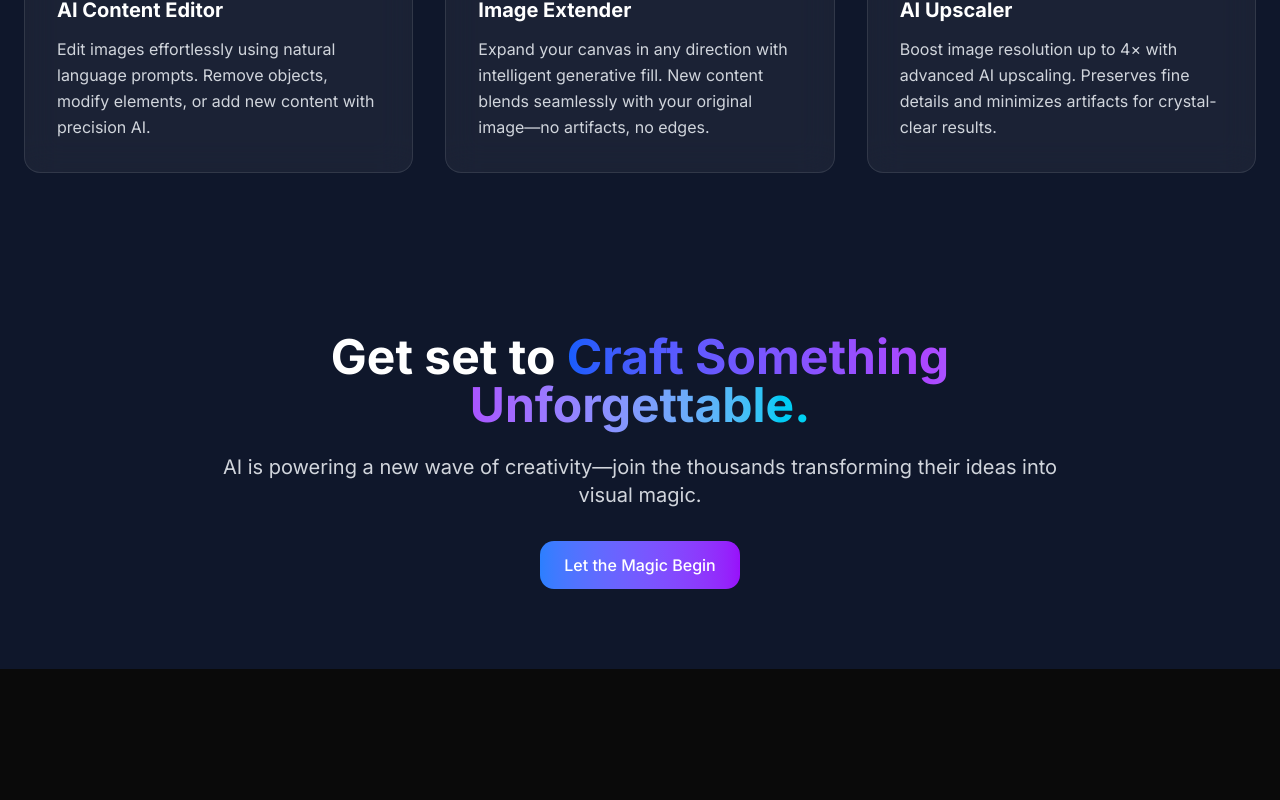
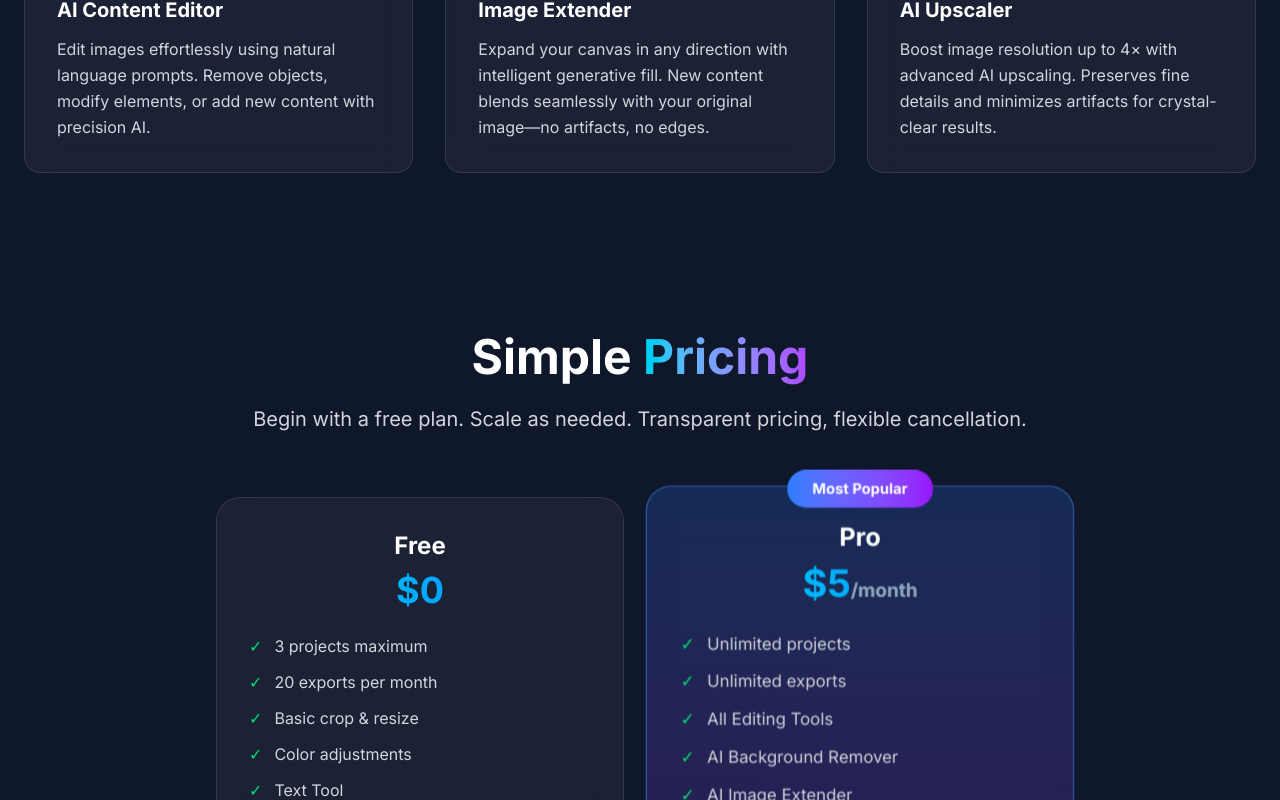
Before and after one commit to aryangupta02092002/Pixxential, a Next.js app: page / in a window 1280 px wide. Shown: the part 2000-2800 px from the top of the page. Before the commit the page ends 2669 px from the top, so only its background shows below. Built offline with nearby package versions, Linux system fonts and the light colour scheme; no server answers.

Commit message:
Pricing updated

```diff
--- a/app/page.jsx
+++ b/app/page.jsx
@@ -2,6 +2,7 @@
 
 import FeaturesSection from "@/components/features";
 import HeroSection from "@/components/hero";
+import Pricing from "@/components/pricing";
 import { Button } from "@/components/ui/button";
 import Image from "next/image";
 import Link from "next/link";
@@ -42,7 +43,7 @@
       {/* Features */}
       <FeaturesSection />
 
-      {/* Pricing */}
+      <Pricing/>
 
       <section className="py-20 text-center">
         <div className="max-w-4xl mx-auto px-6">
--- /dev/null
+++ b/components/pricing.jsx
@@ -0,0 +1,144 @@
+import { useAuth } from "@clerk/nextjs";
+import React, { useState } from "react";
+import { Button } from "./ui/button";
+import { useIntersectionObserver } from "@/hooks/use-intersection-observer";
+
+const PricingCard = ({
+    id,
+    plan,
+    price,
+    features,
+    featured = false,
+    planId,
+    buttonText,
+}) => {
+    const [ref, isVisible] = useIntersectionObserver();
+    const [isHovered, setIsHovered] = useState(false);
+    const { has } = useAuth();
+
+    // Check if user has this specific plan
+    const isCurrentPlan = id ? has?.({ plan: id }) : false;
+
+    const handlePopup = async () => {
+        if (isCurrentPlan) return; // Don't open checkout for current plan
+
+        try {
+            if (window.Clerk && window.Clerk.__internal_openCheckout) {
+                await window.Clerk.__internal_openCheckout({
+                    planId: planId,
+                    planPeriod: "month",
+                    subscriberType: "user",
+                });
+            }
+        } catch (error) {
+            console.error("Checkout error:", error);
+        }
+    };
+
+    return (
+        <div
+            ref={ref}
+            className={`relative backdrop-blur-lg border rounded-3xl p-8 transition-all duration-700 cursor-pointer ${featured
+                    ? "bg-gradient-to-b from-blue-500/20 to-purple-600/20 border-blue-400/50 scale-105"
+                    : "bg-white/5 border-white/10"
+                } ${isVisible ? "opacity-100 translate-y-0" : "opacity-0 translate-y-10"} ${isHovered ? "transform scale-115 rotate-1 z-10" : ""
+                }`}
+            onMouseEnter={() => setIsHovered(true)}
+            onMouseLeave={() => setIsHovered(false)}
+        >
+            {featured && (
+                <div className="absolute -top-4 left-1/2 transform -translate-x-1/2">
+                    <div className="bg-gradient-to-r from-blue-500 to-purple-600 text-white px-6 py-2 rounded-full text-sm font-bold">
+                        Most Popular
+                    </div>
+                </div>
+            )}
+
+            <div className="text-center">
+                <h3 className="text-2xl font-bold text-white mb-2">{plan}</h3>
+                <div className="text-4xl font-bold bg-gradient-to-r from-cyan-400 to-blue-500 bg-clip-text text-transparent mb-6">
+                    ${price}
+                    {price > 0 && <span className="text-lg text-gray-400">/month</span>}
+                </div>
+
+                <ul className="space-y-3 mb-8">
+                    {features.map((feature, index) => (
+                        <li key={index} className="flex items-center text-gray-300">
+                            <span className="text-green-400 mr-3">✓</span>
+                            {feature}
+                        </li>
+                    ))}
+                </ul>
+
+                <Button
+                    variant={featured ? "primary" : "glass"}
+                    size="xl"
+                    className="w-full"
+                    onClick={handlePopup}
+                    disabled={isCurrentPlan || !planId}
+                >
+                    {isCurrentPlan ? "Current Plan" : buttonText}
+                </Button>
+            </div>
+        </div>
+    );
+};
+
+const Pricing = () => {
+    const plans = [
+        {
+            id: "free_user",
+            plan: "Free",
+            price: 0,
+            features: [
+                "3 projects maximum",
+                "20 exports per month",
+                "Basic crop & resize",
+                "Color adjustments",
+                "Text Tool",
+            ],
+            buttonText: "Get Started Free",
+        },
+        {
+            id: "pro",
+            plan: "Pro",
+            price: 5,
+            features: [
+                "Unlimited projects",
+                "Unlimited exports",
+                "All Editing Tools",
+                "AI Background Remover",
+                "AI Image Extender",
+                "AI Retouch, Upscaler and more",
+            ],
+            featured: true,
+            planId: "cplan_35f7xWC0rXtehIPsE8G2yEPbrAe",
+            buttonText: "Upgrade to Pro",
+        },
+    ];
+    return (
+        <section className="py-20" id="pricing">
+            <div className="max-w-4xl mx-auto px-6">
+                <div className="text-center mb-16">
+                    <h2 className="text-5xl font-bold text-white mb-6">
+                        Simple{" "}
+                        <span className="bg-gradient-to-r from-cyan-400 to-purple-500 bg-clip-text text-transparent">
+                            Pricing
+                        </span>
+                    </h2>
+                    <p className="text-xl text-gray-300">
+                        Begin with a free plan. Scale as needed. Transparent pricing, flexible cancellation.
+                    </p>
+                </div>
+
+                <div className="grid md:grid-cols-2 gap-8 max-w-4xl mx-auto">
+                    {plans.map((plan, index) => (
+                        <PricingCard key={index} {...plan} />
+                    ))}
+                </div>
+            </div>
+        </section>
+    );
+}
+
+export default Pricing;
```
